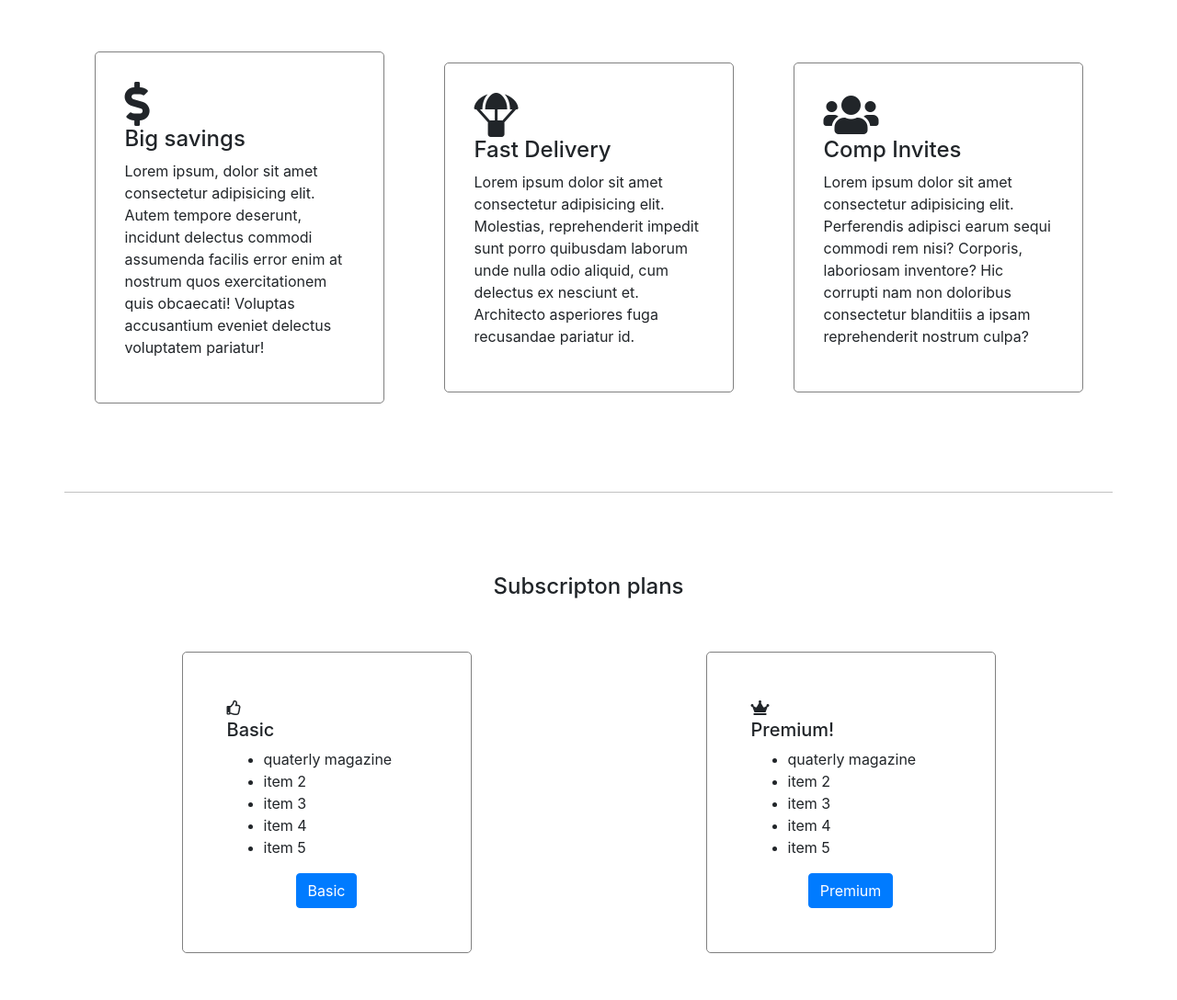
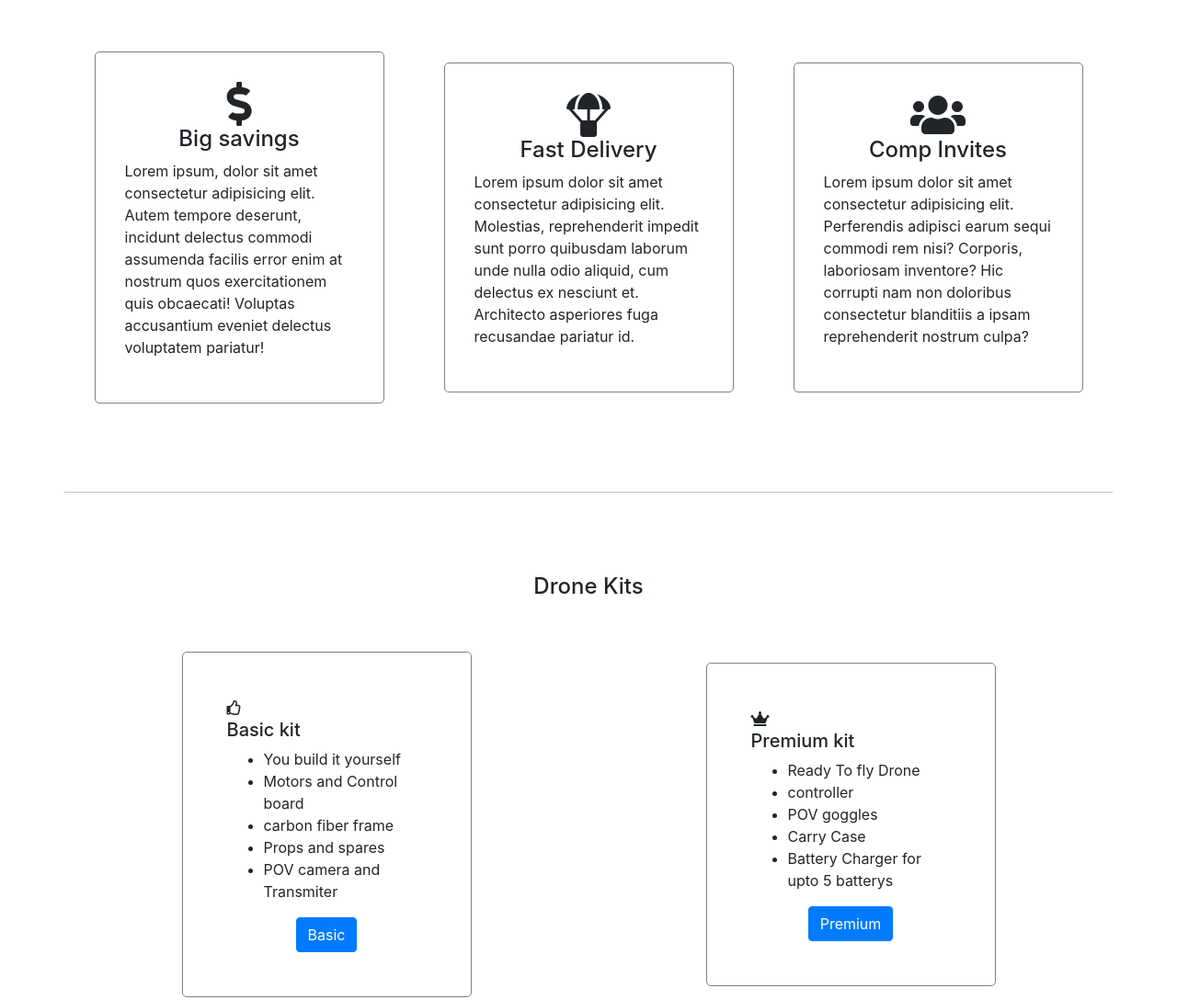
Before and after one commit to gareth-d85/fcc-product-landing-page, a plain HTML site: page index.html in a window 1280 px wide. Shown: the part 740-1828 px from the top of the page at 92% size. Drawn offline with nearby package versions, Linux system fonts and the light colour scheme.

Commit message:
more styling

```diff
--- a/index.html
+++ b/index.html
@@ -10,7 +10,7 @@
     <link rel="stylesheet" href="https://use.fontawesome.com/releases/v5.1.0/css/all.css" integrity="sha384-lKuwvrZot6UHsBSfcMvOkWwlCMgc0TaWr+30HWe3a4ltaBwTZhyTEggF5tJv8tbt" crossorigin="anonymous">
     <link rel="stylesheet" href="stylesheet.css">
 
-    <title>Product landing page</title>
+    <title>Drone Co.</title>
   </head>
   <body>
     <header id="header">
@@ -20,7 +20,7 @@
               <img id="header-img" src="https://res.cloudinary.com/gareth85d/image/upload/c_scale,w_48/v1535308832/free code camp folder/if_Science__Technology_28_2633201.svg" alt="Drone Logo" width="65" height="65">
               <!-- <i class="far fa-paper-plane fa-2x"></i> -->
             </a>
-          <a class="navbar-brand" href="#">Drone Club</a>
+          <a class="navbar-brand" href="#">Drone Co.</a>
           <button class="navbar-toggler" type="button" data-toggle="collapse" data-target="#navbarNav" aria-controls="navbarNav" aria-expanded="false" aria-label="Toggle navigation">
             <span class="navbar-toggler-icon"></span>
           </button>
@@ -33,7 +33,7 @@
                 <a class="nav-link nav-link" href="#features">Features</a>
               </li>
               <li class="nav-item">
-                <a class="nav-link nav-link" href="#pricing">Pricing</a>
+                <a class="nav-link nav-link" href="#packages">Packages</a>
               </li>
             </ul>
           </div>
@@ -50,55 +50,61 @@
     <main>
       <div id="features" class="container info">
         <div class="row">
-          <div class="col-md-6 info-box box">
+          <div class="col-md-6  info-box box">
+            <div class="icon">
               <i class="fas fa-dollar-sign fa-3x"></i>
+            </div>
               <h4>Big savings</h4>
             <p>Lorem ipsum, dolor sit amet consectetur adipisicing elit. Autem tempore deserunt, incidunt delectus commodi assumenda facilis error enim at nostrum quos exercitationem quis obcaecati! Voluptas accusantium eveniet delectus voluptatem pariatur!</p>
           </div>
           <div class="col-md-6 info-box box">
+            <div class="icon">
               <i class="fas fa-parachute-box fa-3x"></i>
+            </div>
               <h4>Fast Delivery</h4>
               <p>Lorem ipsum dolor sit amet consectetur adipisicing elit. Molestias, reprehenderit impedit sunt porro quibusdam laborum unde nulla odio aliquid, cum delectus ex nesciunt et. Architecto asperiores fuga recusandae pariatur id.</p>
           </div>
           <div class="col-md-6 info-box box">
+            <div class="icon">
               <i class="fas fa-users fa-3x"></i>
+            </div>
               <h4>Comp Invites</h4>
             <p>Lorem ipsum dolor sit amet consectetur adipisicing elit. Perferendis adipisci earum sequi commodi rem nisi? Corporis, laboriosam inventore? Hic corrupti nam non doloribus consectetur blanditiis a ipsam reprehenderit nostrum culpa?</p>
           </div>
 
         </div>
       </div>
-      <div id="pricing" class="container subscripton">
-          <h4>Subscripton plans</h4>
+      <div id="packages" class="container kits">
+          <h4>Drone Kits</h4>
         <div class="row">
           <div class="col-md sub-box box">
             <i class="far fa-thumbs-up"></i>
-            <h5>Basic</h5>
+            <h5>Basic kit</h5>
             <ul>
-              <li>quaterly magazine</li>
-              <li>item 2</li>
-              <li>item 3</li>
-              <li>item 4</li>
-              <li>item 5</li>
+              <li>You build it yourself</li>
+              <li>Motors and Control board</li>
+              <li>carbon fiber frame</li>
+              <li>Props and spares</li>
+              <li>POV camera and Transmiter</li>
             </ul>
             <button type="button" class="btn btn-primary sub-button">Basic</button>
           </div>
           <div class="col-md sub-box box">
             <i class="fas fa-crown"></i>
-            <h5>Premium!</h5>
+            <h5>Premium kit</h5>
             <ul>
-              <li>quaterly magazine</li>
-              <li>item 2</li>
-              <li>item 3</li>
-              <li>item 4</li>
-              <li>item 5</li>
+              <li>Ready To fly Drone</li>
+              <li>controller</li>
+              <li>POV goggles</li>
+              <li>Carry Case</li>
+              <li>Battery Charger for upto 5 batterys</li>
             </ul>
             <button type="button" class="btn btn-primary sub-button">Premium</button>
           </div>
         </div>
         <div class="row">
           <div class="col-md"></div>
-          <div class="col-md subscribe">
+          <div class="col-md newsletter">
             <h4>Subscribe</h4>
             <p>Subscribe to our Newsletter</p>
             <form id="form" target="_blank" action="https://www.freecodecamp.com/email-submit" method="POST">
--- a/stylesheet.css
+++ b/stylesheet.css
@@ -36,12 +36,24 @@
     margin: auto;
 }
 
-.subscripton {
+.info-box h4 {
+    text-align: center;
+}
+
+.icon {
+    display: flex;
+    justify-content: center;
+    margin: 0 auto;
+}
+
+
+
+.kits {
     border-top: 1px solid #c1c1c1;
     padding-top: 5.5em;
 }
 
-.subscripton > h4 {
+.kits > h4 {
     text-align: center;
     padding-bottom: 2em;
 }
@@ -55,19 +67,19 @@
     max-width: 315px;
 }
 
-.subscribe {
+.newsletter {
     border: 1px solid gray;
     border-radius: 5px;
     margin-top: 8em;
     margin-bottom: 4em;
 }
 
-.subscribe > h4 {
+.newsletter > h4 {
     padding-top: 2em;
     text-align: center;
 }
 
-.subscribe p {
+.newsletter p {
     text-align: center;
 }
 
@@ -75,7 +87,7 @@
     text-align: center;
 }
 
-.subscribe .button {
+.newsletter .button {
     display: block;
     margin: auto;
     margin-top: 0.75em;
```
